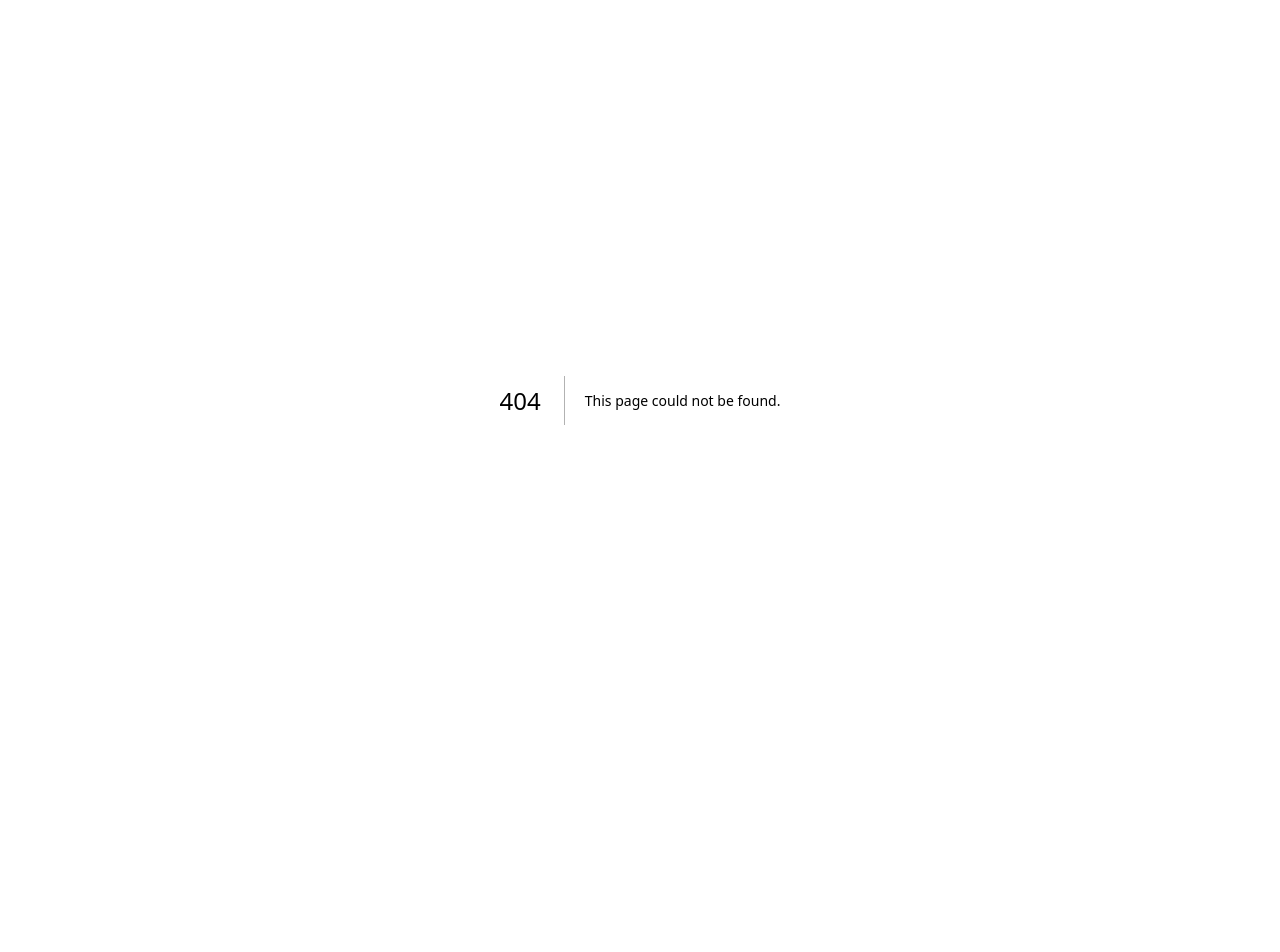
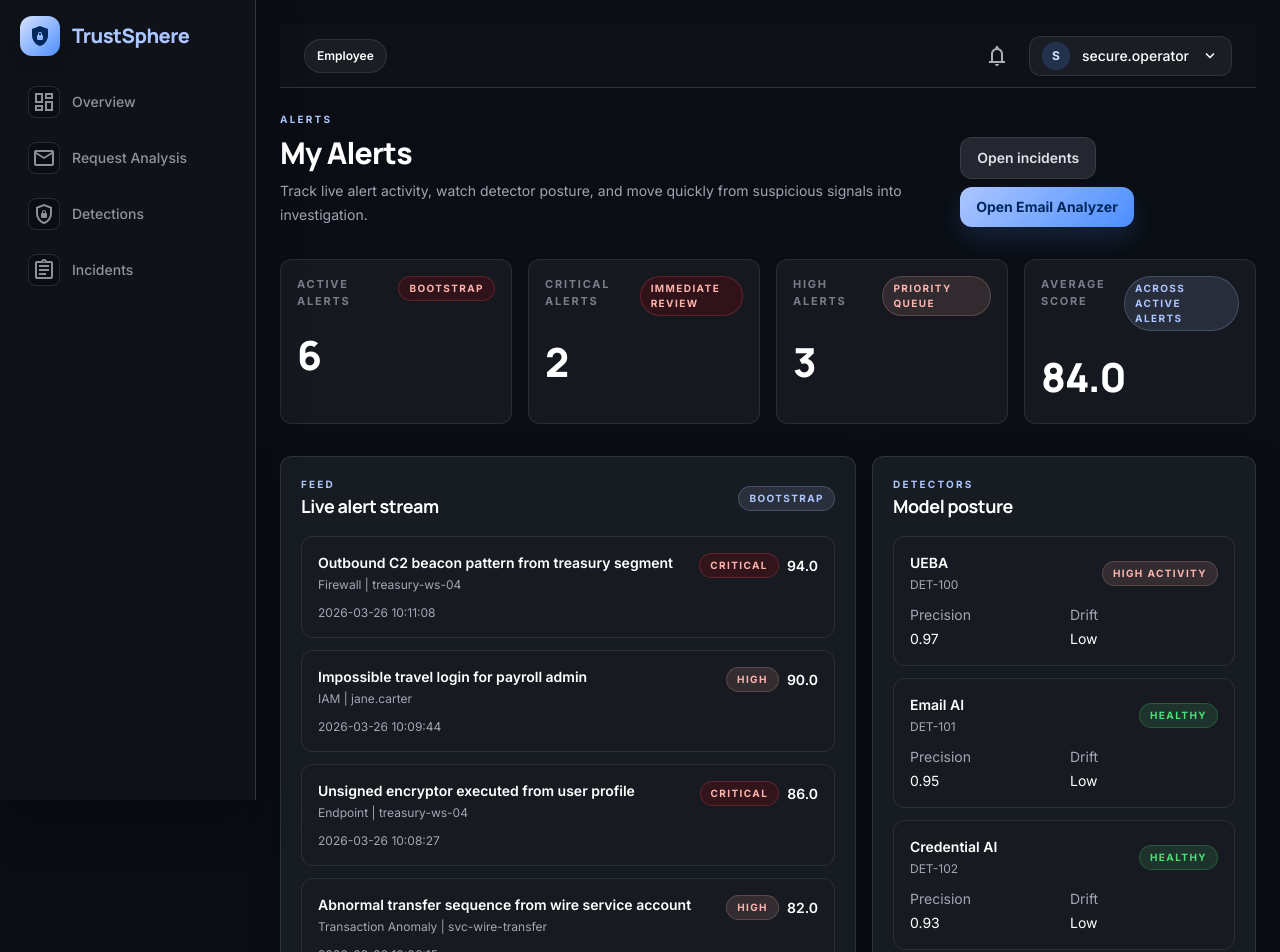
Before and after one commit to sadiasakharkar/TrustSphere, a Next.js app in the folder frontend/: page /monitoring in a window 1280 px wide. Before the commit this address had no page. Shown: the top 952 px of the page. Before the commit the page ends 800 px from the top, so only its background shows below. Built offline with nearby package versions, Linux system fonts and the light colour scheme.

Commit message:
Add monitoring alerts page

```diff
--- /dev/null
+++ b/frontend/pages/monitoring.js
@@ -0,0 +1,137 @@
+import Link from 'next/link';
+import DashboardLayout from '../components/dashboard/DashboardLayout';
+import RequireAuth from '../components/RequireAuth';
+import MetricCard from '../components/soc/MetricCard';
+import PageContainer from '../components/soc/PageContainer';
+import PageHeader from '../components/soc/PageHeader';
+import StatusBadge from '../components/soc/StatusBadge';
+import { useAuth } from '../context/AuthContext';
+import { useHybridData } from '../hooks/useHybridData';
+
+function severityToTone(value) {
+  const normalized = String(value || '').toLowerCase();
+  if (normalized.includes('critical')) return 'critical';
+  if (normalized.includes('high')) return 'high';
+  if (normalized.includes('healthy') || normalized.includes('low')) return 'healthy';
+  return 'medium';
+}
+
+export default function MonitoringPage() {
+  const { session } = useAuth();
+  const { data } = useHybridData('monitoring');
+  const events = Array.isArray(data?.events) ? data.events : [];
+  const detectors = Array.isArray(data?.detectors) ? data.detectors : [];
+
+  const criticalCount = events.filter((item) => String(item.severity).toLowerCase() === 'critical').length;
+  const highCount = events.filter((item) => String(item.severity).toLowerCase() === 'high').length;
+  const averageScore = events.length
+    ? (events.reduce((total, item) => total + Number(item.score || 0), 0) / events.length).toFixed(1)
+    : '0.0';
+
+  return (
+    <RequireAuth>
+      <DashboardLayout role={session.role}>
+        <PageContainer>
+          <PageHeader
+            kicker="Alerts"
+            title={session.role === 'employee' ? 'My Alerts' : 'Monitoring'}
+            description="Track live alert activity, watch detector posture, and move quickly from suspicious signals into investigation."
+            actions={(
+              <div className="flex flex-wrap gap-2">
+                <Link href="/incidents" className="soc-btn-secondary">Open incidents</Link>
+                <Link href="/email" className="soc-btn-primary">Open Email Analyzer</Link>
+              </div>
+            )}
+          />
+
+          <div className="grid gap-4 md:grid-cols-2 xl:grid-cols-4">
+            <MetricCard label="Active Alerts" value={events.length || '--'} delta={data?.sourceMode || 'demo'} tone="critical" role={session.role} />
+            <MetricCard label="Critical Alerts" value={criticalCount} delta="Immediate review" tone="critical" role={session.role} />
+            <MetricCard label="High Alerts" value={highCount} delta="Priority queue" tone="high" role={session.role} />
+            <MetricCard label="Average Score" value={averageScore} delta="Across active alerts" tone="medium" role={session.role} />
+          </div>
+
+          <div className="grid gap-4 xl:grid-cols-[1.2fr_0.8fr]">
+            <section className="soc-panel">
+              <div className="mb-4 flex items-center justify-between gap-3">
+                <div>
+                  <p className="soc-kicker">Feed</p>
+                  <h2 className="soc-section-title">Live alert stream</h2>
+                </div>
+                <StatusBadge tone={data?.sourceMode === 'live' ? 'healthy' : 'medium'}>{data?.sourceMode || 'demo'}</StatusBadge>
+              </div>
+
+              <div className="grid gap-3">
+                {events.length ? events.map((event) => (
+                  <div key={event.id} className="soc-panel-muted">
+                    <div className="flex flex-wrap items-start justify-between gap-3">
+                      <div>
+                        <p className="text-sm font-semibold text-white">{event.eventType || event.title || 'Alert event'}</p>
+                        <p className="mt-1 text-xs soc-text-muted">{event.source} | {event.entity}</p>
+                      </div>
+                      <div className="flex items-center gap-2">
+                        <StatusBadge tone={event.severity}>{event.severity}</StatusBadge>
+                        <span className="text-sm font-semibold text-white">{Number(event.score || 0).toFixed(1)}</span>
+                      </div>
+                    </div>
+                    <div className="mt-3 flex flex-wrap items-center gap-3 text-xs soc-text-muted">
+                      <span>{event.timestamp || 'Unknown time'}</span>
+                      {event.status ? <span>Status: {event.status}</span> : null}
+                    </div>
+                  </div>
+                )) : (
+                  <div className="soc-panel-muted text-sm soc-text-muted">
+                    No active alerts are available yet.
+                  </div>
+                )}
+              </div>
+            </section>
+
+            <section className="grid gap-4">
+              <section className="soc-panel">
+                <p className="soc-kicker">Detectors</p>
+                <h2 className="soc-section-title">Model posture</h2>
+                <div className="mt-4 grid gap-3">
+                  {detectors.length ? detectors.map((detector) => (
+                    <div key={detector.id} className="soc-panel-muted">
+                      <div className="flex items-center justify-between gap-3">
+                        <div>
+                          <p className="text-sm font-semibold text-white">{detector.source}</p>
+                          <p className="mt-1 text-xs soc-text-muted">{detector.id}</p>
+                        </div>
+                        <StatusBadge tone={severityToTone(detector.status)}>{detector.status}</StatusBadge>
+                      </div>
+                      <div className="mt-3 grid grid-cols-2 gap-3 text-sm">
+                        <div>
+                          <p className="soc-text-muted">Precision</p>
+                          <p className="mt-1 text-white">{detector.precision ?? '--'}</p>
+                        </div>
+                        <div>
+                          <p className="soc-text-muted">Drift</p>
+                          <p className="mt-1 text-white">{detector.drift || '--'}</p>
+                        </div>
+                      </div>
+                    </div>
+                  )) : (
+                    <div className="soc-panel-muted text-sm soc-text-muted">
+                      Detector health data is not available yet.
+                    </div>
+                  )}
+                </div>
+              </section>
+
+              <section className="soc-panel">
+                <p className="soc-kicker">Next Step</p>
+                <h2 className="soc-section-title">Analyst workflow</h2>
+                <div className="mt-4 space-y-3 text-sm leading-6 soc-text-muted">
+                  <p>Use this page to catch new alerts quickly, then jump into incidents for deeper triage and case handling.</p>
+                  <p>If the alert originates from a suspicious message, move to the Email Analyzer to inspect content and explain why it was flagged.</p>
+                </div>
+              </section>
+            </section>
+          </div>
+        </PageContainer>
+      </DashboardLayout>
+    </RequireAuth>
+  );
+}
```
